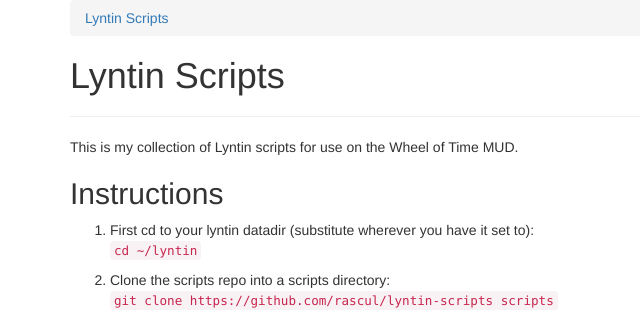
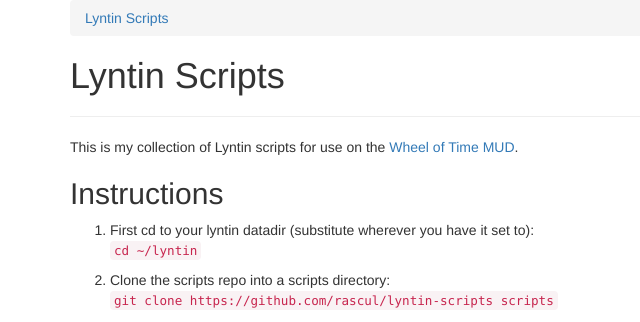
Before and after one commit to rascul/lyntin-scripts, a Jekyll site: the page built from index.md, in a window 1280 px wide. Shown: the top 322 px of the page, without its empty margins (0-640 px from the left). Built offline with Jekyll 4.4.1, drawn with Linux system fonts in a browser that asks for light colours; nearby versions of some CDN libraries; part of the change alters nothing that is shown.

```diff
--- a/index.md
+++ b/index.md
@@ -3,7 +3,8 @@ title: Lyntin Scripts
 layout: default
 ---
 
-This is my collection of Lyntin scripts for use on the Wheel of Time MUD.
+This is my collection of Lyntin scripts for use on the
+[Wheel of Time MUD](http://wotmud.org).
 
 ## Instructions
 
```
